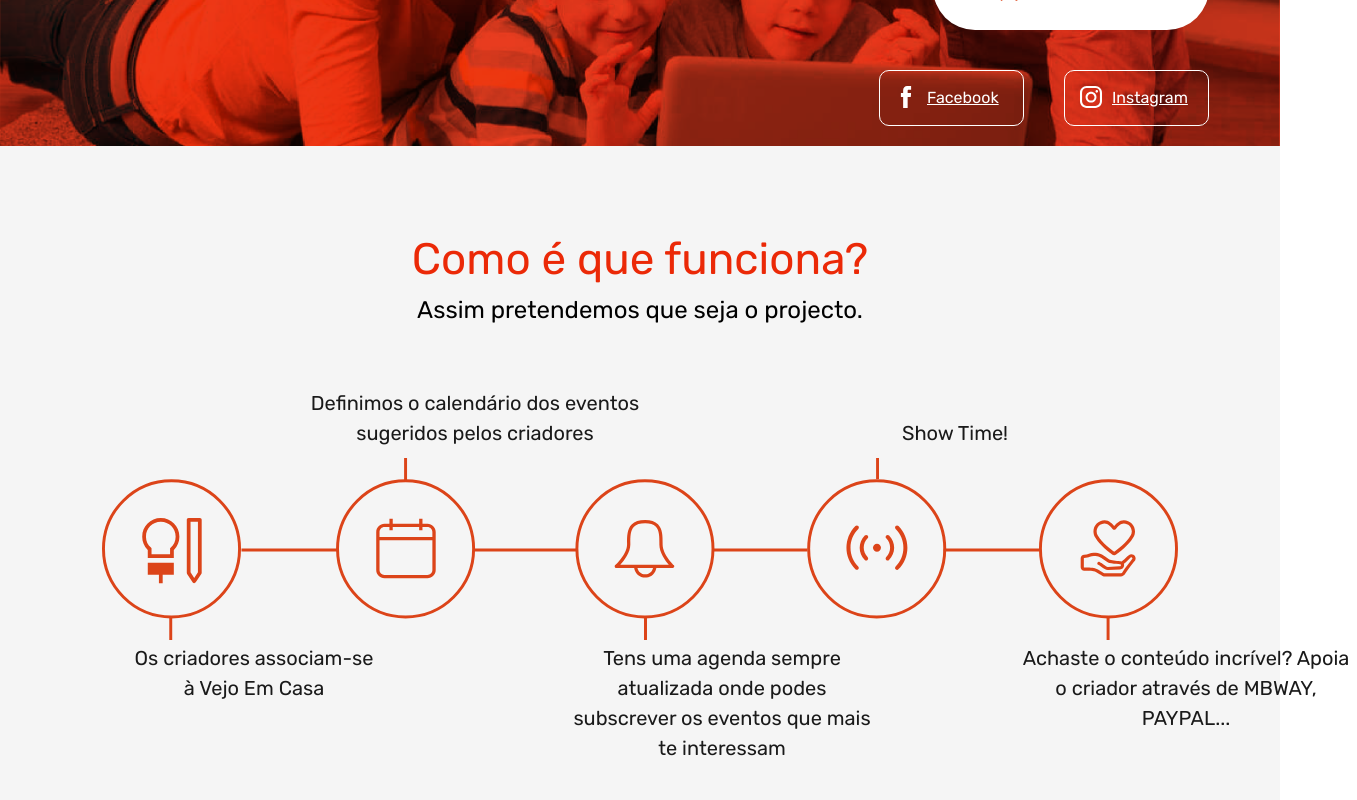
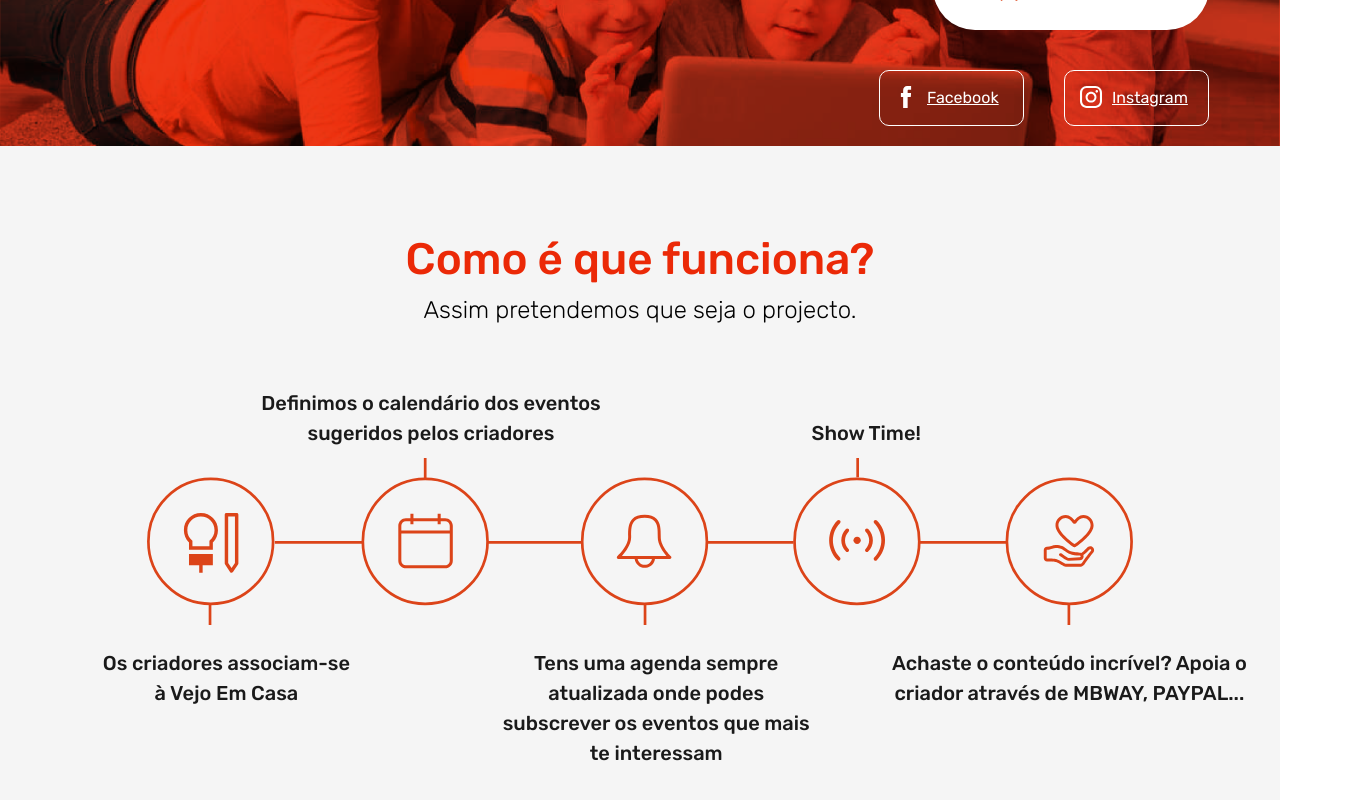
Before and after one commit to almeiduh/vejo-em-casa-fe, a React (Create React App) app: page / in a window 1280 px wide. Shown: the part 510-1310 px from the top of the page, 1357 px wide, since content can reach past the window. Built offline with nearby package versions, Linux system fonts and the light colour scheme; what axios-case-converter would draw is missing.

Commit message:
adjustments to css for ComoFunciona

```diff
--- a/src/pages/Landing/comofunciona.module.css
+++ b/src/pages/Landing/comofunciona.module.css
@@ -22,6 +22,7 @@
     top: 0;
 
     color: #EB2907;
+    font-weight: 500;
     font-size: 44px;
 }
 
@@ -29,6 +30,7 @@
     position: relative;
 
     color: #000000;
+    font-weight: 300;
     font-size: 24px;
 }
 
@@ -45,6 +47,7 @@
 
     text-align: center;
     font-size: 20px;
+    font-weight: 500;
     letter-spacing: 0;
     color: #1A1A1A;
     opacity: 1;
@@ -52,40 +55,41 @@
 
 .icons {
     top: 100px;
-    height: 182px;
+    /* height: 182px; */
+    width: 77%;
 }
 
 .step1 {
-    top: 285px;
-    left: 130px;
+    top: 290px;
+    left: 8%;
     width: 248px;
     height: 83px;
 }
 
 .step2 {
     top: 30px;
-    left: 300px;
+    left: 20%;
     width: 350px;
     height: 84px;
 }
 
 .step3 {
-    top: 285px;
-    left: 565px;
+    top: 290px;
+    left: 39%;
     width: 314px;
     height: 124px;
 }
 
 .step4 {
     top: 60px;
-    left: 780px;
+    left: 54%;
     width: 350px;
     height: 51px;
 }
 
 .step5 {
-    top: 285px;
-    left: 1015px;
-    width: 342px;
+    top: 290px;
+    right: 2%;
+    width: 370px;
     height: 131px;
 }
```
